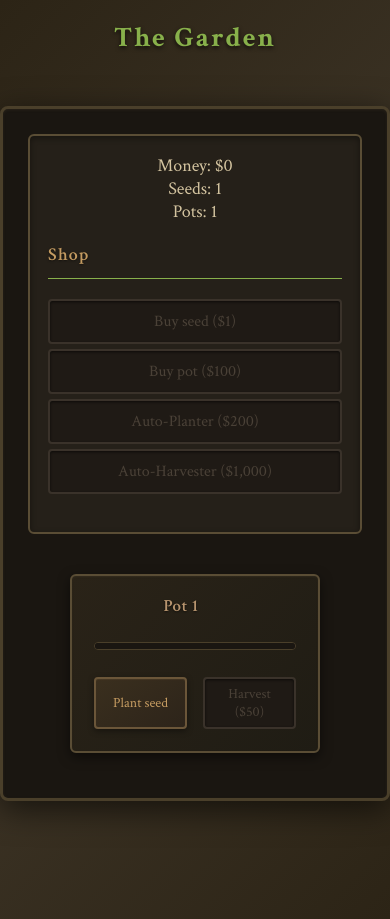
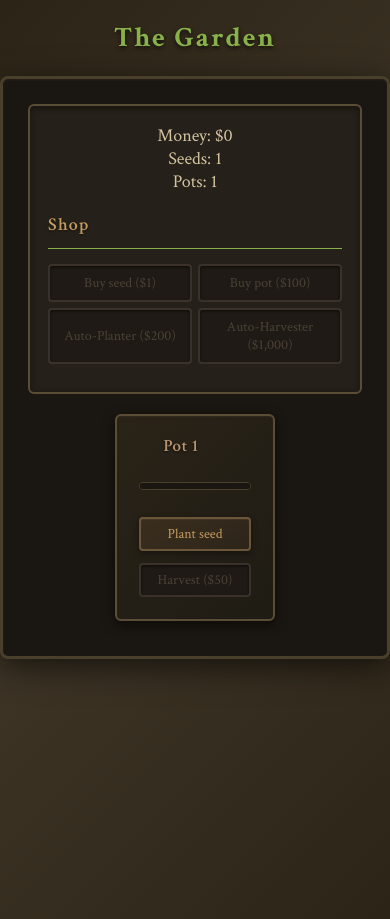
Before and after one commit to jamesfischer8/jamesfischer8.github.io, a Jekyll site: the page built from garden.html, in a window 390 px wide. Built offline with Jekyll 4.4.1, drawn with Linux system fonts in a browser that asks for light colours.

Commit message:
Garden: mobile-first responsive design
- Convert to mobile-first CSS with desktop overrides
- Extract inline styles to CSS classes
- Improve mobile layout: 2-column pot grid, compact sidebar
- Stack pot buttons vertically on mobile for better fit
- Flexible sidebar buttons with 50/50 layout preference

🤖 Generated with [Claude Code](https://claude.ai/code)

Co-Authored-By: Claude <noreply@anthropic.com>

```diff
--- a/garden.html
+++ b/garden.html
@@ -8,28 +8,52 @@ title: The Garden
 <link href="https://fonts.googleapis.com/css2?family=Crimson+Text:ital,wght@0,400;0,600;0,700;1,400&display=swap" rel="stylesheet">
 
 <style>
-  /* Earthy mystical theme */
+  /* Mobile-first approach: default styles for mobile */
+
+  /* Base styles */
   body {
     background: linear-gradient(135deg, #2c2416 0%, #3d3426 50%, #2c2416 100%);
     color: #d4c4a0;
     font-family: 'Crimson Text', 'Times New Roman', serif;
     min-height: 100vh;
   }
+
+  /* Page title */
+  .page-title {
+    text-align: center;
+    color: #88b04b;
+    font-size: 28px;
+    margin-bottom: 15px;
+    font-weight: 700;
+    letter-spacing: 2px;
+    text-shadow: 0 2px 4px rgba(0, 0, 0, 0.7);
+  }
+
+  /* Utility classes */
+  .hidden {
+    display: none !important;
+  }
+
+  .test-only {
+    background: #444;
+    border-color: #666;
+  }
+  /* Game container - mobile first */
   #game {
-    margin-top: 50px;
+    margin-top: 20px;
     padding: 25px;
     background: #1a1611;
     border: 3px solid #4a3f2a;
     border-radius: 8px;
-    max-width: 1000px;
     margin-left: auto;
     margin-right: auto;
     display: flex;
-    gap: 20px;
+    flex-direction: column;
+    gap: 10px;
     box-shadow: 0 8px 32px rgba(0, 0, 0, 0.6), inset 0 1px 3px rgba(74, 63, 42, 0.3);
   }
+  /* Sidebar - mobile first */
   #sidebar {
-    flex: 0 0 250px;
     background: #252019;
     border: 2px solid #5a4d35;
     border-radius: 6px;
@@ -41,13 +65,14 @@ title: The Garden
     flex: 1;
     text-align: center;
   }
+  /* Stats - mobile first */
   #stats {
     margin-bottom: 20px;
     font-size: 18px;
-    text-align: left;
+    text-align: center;
   }
   #inventory {
-    margin-bottom: 20px;
+    margin-bottom: 10px;
   }
   #inventory h3 {
     margin: 0 0 12px 0;
@@ -95,7 +120,7 @@ title: The Garden
     flex-wrap: wrap;
     justify-content: center;
     gap: 15px;
-    margin: 20px 0;
+    margin: 10px 0;
     transition: gap 0.6s ease;
   }
   #pots-container.compact-mode {
@@ -105,7 +130,8 @@ title: The Garden
     /* No container changes - inherit from compact-mode */
   }
   #pots-container.compact-mode .pot {
-    min-width: 160px;
+    min-width: calc(50% - 7.5px);
+    max-width: calc(50% - 7.5px);
     padding: 12px;
   }
   #pots-container.compact-mode .pot h3 {
@@ -136,12 +162,14 @@ title: The Garden
     height: 0;
     margin: 0;
   }
+  /* Pot - mobile first */
   .pot {
     border: 2px solid #5a4d35;
     border-radius: 6px;
     padding: 18px;
     background: linear-gradient(135deg, #2a2318, #1f1c14);
-    min-width: 220px;
+    min-width: calc(50% - 7.5px);
+    max-width: calc(50% - 7.5px);
     box-shadow: 0 4px 12px rgba(0, 0, 0, 0.5), inset 0 1px 2px rgba(90, 77, 53, 0.2);
     transition: min-width 0.6s ease, padding 0.6s ease, border-width 0.6s ease, border-color 0.6s ease, background 0.6s ease, box-shadow 0.6s ease;
   }
@@ -183,7 +211,8 @@ title: The Garden
   }
   .pot-actions {
     display: flex;
-    gap: 8px;
+    flex-direction: column;
+    gap: 4px;
     margin-top: 8px;
     transition: opacity 0.6s ease, height 0.6s ease;
   }
@@ -204,33 +233,80 @@ title: The Garden
   #controls {
     border-top: 1px solid #88b04b;
     padding-top: 15px;
+    display: flex;
+    flex-wrap: wrap;
+    gap: 6px;
   }
   #controls button {
-    display: block;
-    width: 100%;
-    margin: 5px 0;
+    flex: 1 1 calc(50% - 3px);
+    min-width: 0;
+    margin: 0;
+    font-size: 14px;
+    padding: 8px 6px;
   }
-  @media (max-width: 768px) {
+  /* Desktop styles */
+  @media (min-width: 769px) {
     #game {
-      flex-direction: column;
+      max-width: 1000px;
+      flex-direction: row;
+      gap: 20px;
+      margin-top: 50px;
     }
     #sidebar {
-      flex: none;
+      flex: 0 0 250px;
     }
     #stats {
-      text-align: center;
+      text-align: left;
+    }
+    .pot {
+      min-width: 220px;
+      max-width: none;
+    }
+    #pots-container.compact-mode .pot {
+      min-width: 160px;
+      max-width: none;
+    }
+    .pot button {
+      font-size: 14px;
+      padding: 6px 12px;
+    }
+    .pot-actions {
+      flex-direction: row;
+      gap: 8px;
+    }
+    #pots-container {
+      margin: 20px 0;
+    }
+    .page-title {
+      margin-bottom: 30px;
+    }
+    #inventory {
+      margin-bottom: 20px;
+    }
+    #controls {
+      display: block;
+      gap: unset;
+    }
+    #controls button {
+      display: block;
+      width: 100%;
+      margin: 5px 0;
+      font-size: 16px;
+      padding: 10px 18px;
+      flex: unset;
+      min-width: unset;
     }
   }
 </style>
 
-<h1 style="text-align:center; color: #88b04b; font-size: 28px; margin-bottom: 30px; font-weight: 700; letter-spacing: 2px; text-shadow: 0 2px 4px rgba(0, 0, 0, 0.7);">The Garden</h1>
+<h1 class="page-title">The Garden</h1>
 <div id="game">
   <div id="sidebar">
     <div id="stats">
       Money: <span id="money">$0</span> <br>
       Seeds: <span id="seeds">1</span> <br>
       Pots: <span id="pot-count">1</span> <br>
-      <span id="seeds-per-sec-line" style="display: none;">Seeds/sec: <span id="seed-buyer-count">0</span> <br></span>
+      <span id="seeds-per-sec-line" class="hidden">Seeds/sec: <span id="seed-buyer-count">0</span> <br></span>
     </div>
 
     <div id="inventory">
@@ -240,8 +316,8 @@ title: The Garden
         <button id="buy-pot" disabled>Buy pot ($100)</button>
         <button id="buy-auto-planter" disabled>Auto-Planter ($0)</button>
         <button id="buy-auto-harvester" disabled>Auto-Harvester ($0)</button>
-        <button id="buy-auto-seeder" disabled style="display: none;">Seed Buyer ($0)</button>
-        <button id="toggle-minimal" style="background: #444; border-color: #666; display: none;">Toggle Minimal</button>
+        <button id="buy-auto-seeder" disabled class="hidden">Seed Buyer ($0)</button>
+        <button id="toggle-minimal" class="test-only hidden">Toggle Minimal</button>
       </div>
     </div>
   </div>
```
Also changed, not shown: other parts of garden.html (+8 -4 lines).
